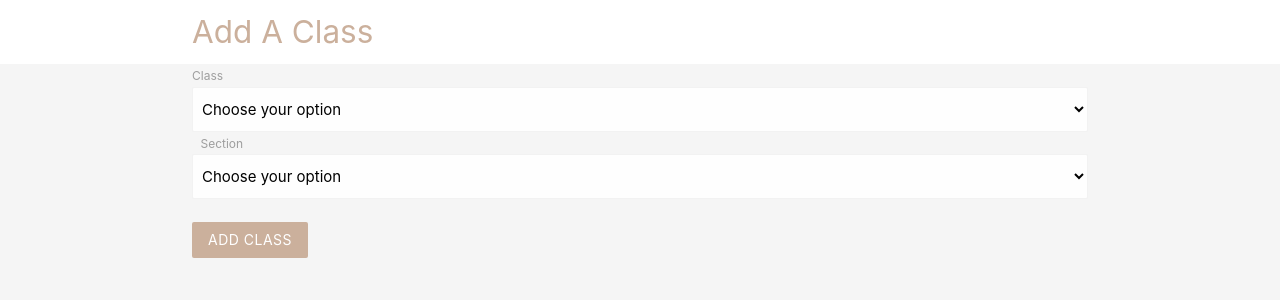
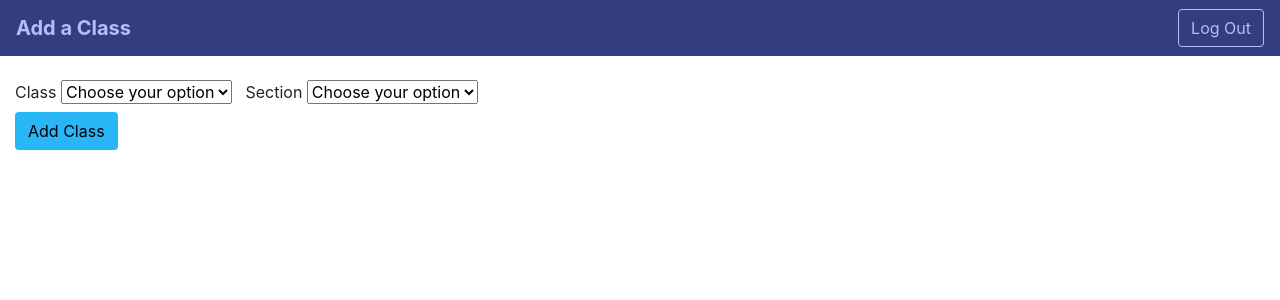
Before and after one commit to paolo-ortiz/CS122-Project, a PHP site: page /add_class.php in a window 1280 px wide. Shown: the top 300 px of the page. Run offline with PHP 8.4, Linux system fonts and the light colour scheme.

Commit message:
Designed add_class

```diff
--- a/add_class.php
+++ b/add_class.php
@@ -1,34 +1,33 @@
 <!DOCTYPE html>
-<html>
 
 <head>
-    <title>Output1</title>
-    <!--Import Google Icon Font-->
-    <link rel="stylesheet" href="https://cdnjs.cloudflare.com/ajax/libs/materialize/1.0.0/css/materialize.min.css">
+    <title>OUTPUT 1</title>
+    <link rel="stylesheet" href="css\bootstrap.min.css">
 
     <style type="text/css">
         .brand {
-            background: #cbb09c !important;
+            background: #29b6f6 !important;
         }
 
         .brand-text {
-            color: #cbb09c !important;
+            color: #29b6f6 !important;
         }
     </style>
 </head>
 
-<body>
-
-    <!--JavaScript at end of body for optimized loading-->
-    <script type="text/javascript" src="js/materialize.min.js"></script>
-
-    <body class="grey lighten-4">
+<body class="blue">
     <!--BACKGROUND-->
-        <nav class="white z-depth-0">
-            <div class="container">
-                <a href="#" class="brand-logo brand-text">Add A Class</a>
-            </div>
+    <nav class="navbar navbar-light" style="background-color:#333D80; color:#B3BDFF; font-face: 16px-apple-system">
+        <a class="navbar-brand" href="#" style="color:#B3BDFF;">
+            <strong>Add a Class</strong>
+        </a>
+        <form action=input1.html method=POST>
+            <button class="btn btn-outline-secondary my-2 my-sm-0" style="border-color:#B3BDFF; color:#B3BDFF;" type="submit"> Log Out</button>
+        </form>
     </nav>
+    <br>
+    <div class="container-fluid">
+		<div class="row">
     <form action="Input2 header.php" method=POST>
         <!-- <input type=text placeholder="Class" name= tclass> -->
         <div class="container" style="text-align:left">
@@ -54,5 +53,6 @@
             </button>
         </div>
     </form>
-
-</html>
+    </div>
+    </div>
+</body>
```
Lines whose indentation alone changed are shown as unchanged.
